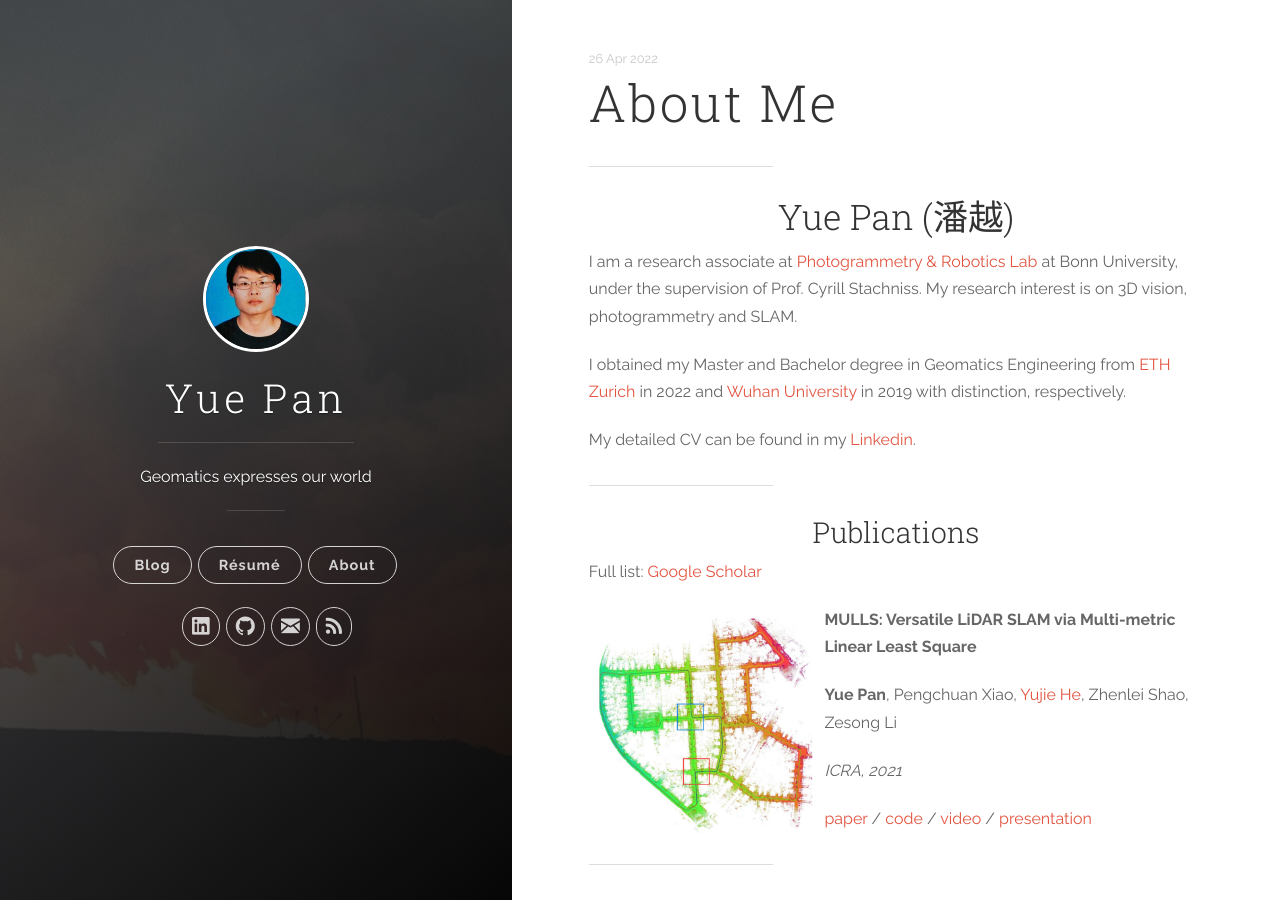
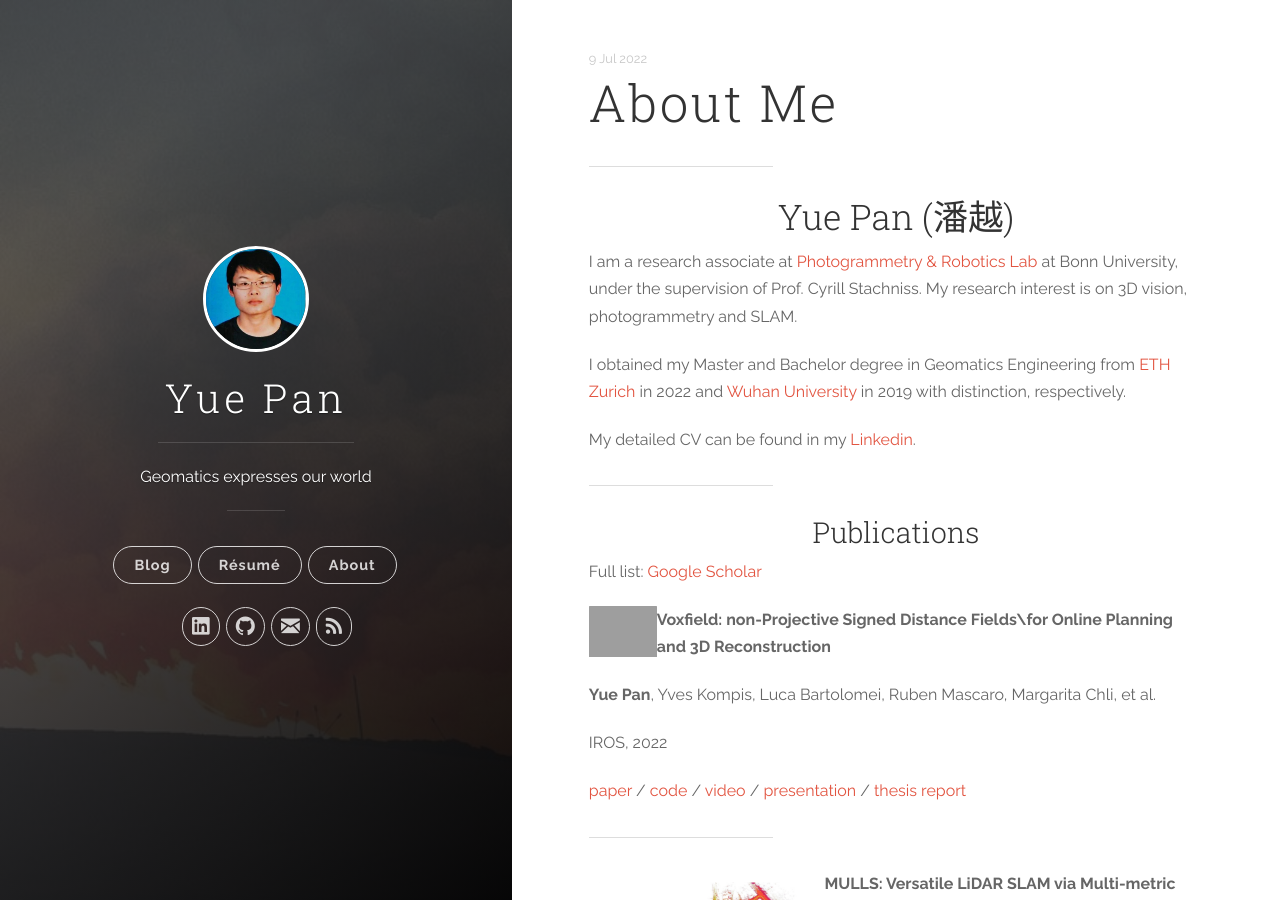
Before and after one commit to YuePanEdward/YuePanEdward.github.io, a Jekyll site: the page built from _posts/2022-7-9-about.md, in a window 1280 px wide and 900 px high. Built offline with Jekyll 4.4.1, drawn with Linux system fonts in a browser that asks for light colours; some of the changed text lies outside the part shown; grey boxes are pictures that could not be loaded.

Commit message:
update info

```diff
--- a/_config.yml
+++ b/_config.yml
@@ -8,7 +8,7 @@ baseurl: '/'
 
 author:
   name: 'Yue Pan'
-  email: yuepan@ethz.ch
+  email: yue.pan@igg.uni-bonn.de
   #twitter_username: joshgerdes
   #facebook_username: joshgerdes
   github_username:  YuePanEdward
--- a/_posts/2022-4-26-about.md
+++ b/_posts/2022-7-9-about.md
@@ -20,6 +20,17 @@ My detailed CV can be found in my [Linkedin](https://www.linkedin.com/in/yue-pan
 
 Full list: [Google Scholar](https://scholar.google.com/citations?hl=en&user=PUlWya8AAAAJ)
 
+<img align="left" src="../assets/voxfield_teaser.png" style="zoom: 17%;"/>**Voxfield: non-Projective Signed Distance Fields\\for Online Planning and 3D Reconstruction**
+
+**Yue Pan**, Yves Kompis, Luca Bartolomei, Ruben Mascaro, Margarita Chli, et al.
+
+IROS, 2022
+
+[paper]() / [code](https://github.com/VIS4ROB-lab/voxfield) / [video](https://www.youtube.com/watch?v=QbH1aT3zAvs) / [presentation]() /  [thesis report]()
+
+
+
+---
 
 <img align="left" src="../assets/mulls-kitti.png" style="zoom: 33%;" />**MULLS: Versatile LiDAR SLAM via Multi-metric Linear Least Square**
 
@@ -28,6 +39,8 @@ Full list: [Google Scholar](https://scholar.google.com/citations?hl=en&user=PUlW
 *ICRA, 2021*
 
 [paper](https://arxiv.org/pdf/2102.03771.pdf) / [code](https://github.com/YuePanEdward/MULLS) / [video](https://www.youtube.com/watch?v=85bGD55e3-0&feature=youtu.be) / [presentation](https://www.youtube.com/watch?v=03ivl57AUEU)
+
+
 
 
 
@@ -40,6 +53,8 @@ Fuxun Liang, [Bisheng Yang](http://3s.whu.edu.cn/ybs/index.htm), [Zhen Dong](htt
 *ISPRS P&RS, 2020*
 
 [paper](https://www.sciencedirect.com/science/article/pii/S0924271620301155#f0015)
+
+
 
 
 
@@ -78,17 +93,6 @@ Fuxun Liang, [Bisheng Yang](http://3s.whu.edu.cn/ybs/index.htm), [Zhen Dong](htt
 
 Student Projects done in ETHZ & WHU:
 
-<img align="left" src="../assets/voxfield_teaser.png" style="zoom: 17%;"/>**Mapping for online path planning and 3D reconstruction** (Master thesis)
-
- **Yue Pan**, supervisor: Yves Kompis, Luca Bartolomei, Ruben Mascaro, Margarita Chli, Konrad Schindler
-
- report / paper / code / video (coming soon)
-
-
-----------------------
-
-
-
 <img align="left" src="../assets/holosign_show.jpg" style="zoom: 17%;"/> **HoloSign: the future of sign design** (GIS Lab Project)
 
  Yun-Tuan Chang, Bingxin Ke, Yuanwen Yue, **Yue Pan**, Jingyan Li,    supervisor: Peter Kiefer, Tiffany Kwok, Ye Hong, Luis Lutnyk
@@ -109,6 +113,8 @@ Student Projects done in ETHZ & WHU:
 .
 
 
+
+
 --------------
 
 
@@ -119,6 +125,8 @@ Student Projects done in ETHZ & WHU:
 [paper]() / [report](https://ethz.ch/content/dam/ethz/special-interest/baug/igp/photogrammetry-remote-sensing-dam/documents/pdf/Student_Theses/IPA_YuePan.pdf) / [code](https://github.com/YuePanEdward/drone-tracking-toolkits) / [dataset](https://github.com/CenekAlbl/drone-tracking-datasets)
 
 .
+
+
 
 -------
 
@@ -193,6 +201,6 @@ Hobby: *Soccer, Skiing*
 
 ### <center>Contact Information</center>
 
-Email: *yuepan@ethz.ch*
+Email: *yue.pan@igg.uni-bonn.de*
 
 ---
```
